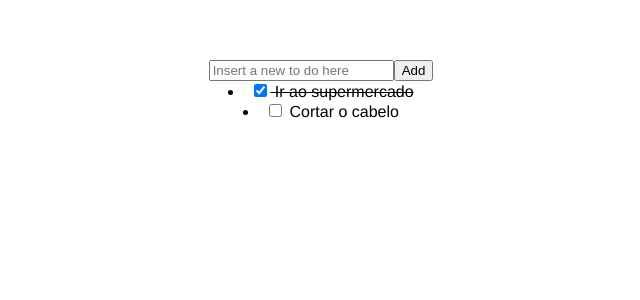
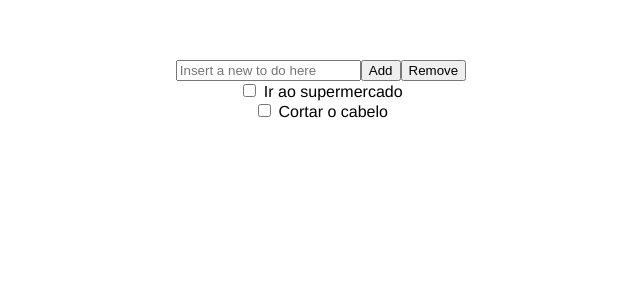
Before and after one commit to igorabreu/note-app-vue, a Vue app: page /#/ in a window 1280 px wide. Shown: the top 300 px of the page, without its empty margins (319-959 px from the left). Built offline with nearby package versions, Linux system fonts and the light colour scheme.

Commit message:
remove items

```diff
--- a/src/components/Notetaking.vue
+++ b/src/components/Notetaking.vue
@@ -1,49 +1,62 @@
 <template>
   <div class='hello'>
-    <input v-model='newTodo' placeholder='Insert a new to do here'>
-    <button v-on:click='addTodo'>Add</button>
-    <li v-for='(todo, index) in todoList' v-bind:key='todo.done'>
-      <input type='checkbox' v-bind:checked='todo.done' v-on:click='toggleStatus(index, todo)'>
-      <span class='todoChecked' v-if='todo.done' >
-        {{ todo.title }}
-      </span>
-      <span class='todo' v-else>
-        {{ todo.title }}
-      </span>
+    <input v-model='noteTitle' placeholder='Insert a new to do here'>
+    <button v-on:click='addItem'>Add</button>
+    <button v-on:click='removeSelectItems'>Remove</button>
+    <li v-for='(note, index) in noteList' >
+      <div v-show='note.visible'>
+        <input type='checkbox' v-on:click='selectItem(index)'>
+        <span class='todo'>
+          {{ note.title }}
+        </span>
+      </div>
     </li>
   </div>
 </template>
 
 <script>
 export default {
-  name: 'Todolist',
+  name: 'Notelist',
   data() {
     return {
-      todoList: [
+      noteList: [
         {
           title: 'Ir ao supermercado',
-          done: true,
+          visible: true,
         },
         {
           title: 'Cortar o cabelo',
-          done: false,
+          visible: true,
         },
       ],
-      newTodo: '',
+      noteTitle: '',
+      selectedItems: [],
     };
   },
   methods: {
-    addTodo: function (event) {
-      this.todoList.push(
+    addItem: function addItem(event) {
+      this.noteList.push(
         {
-          title: this.newTodo,
-          done: false,
-        }
+          title: this.noteTitle,
+          visible: true,
+        },
       );
+      this.noteTitle = '';
     },
-    toggleStatus: function (index, todo) {
-      console.log(this.todoList[index].done);
-      this.$set(todo, index, !this.todoList[index].done)
+    removeItem: function removeItem(index) {
+      this.$set(this.noteList[index], 'visible', false);
+    },
+    removeSelectItems: function removeSelectItems() {
+      for (let i = this.selectedItems.length - 1; i >= 0; i -= 1) {
+        this.removeItem(this.selectedItems[i]);
+      }
+    },
+    selectItem: function selectItem(index) {
+      if (this.selectedItems.includes(index)) {
+        this.selectedItems = this.selectedItems.filter(item => item !== index)
+      } else {
+        this.selectedItems.push(index)
+      }
     },
   },
 };
--- a/src/styles/main.scss
+++ b/src/styles/main.scss
@@ -5,4 +5,7 @@ $font-color: #000;
   .todoChecked{
     text-decoration: line-through;
   }
+  li{
+  	list-style: none;
+  }
 }
```
